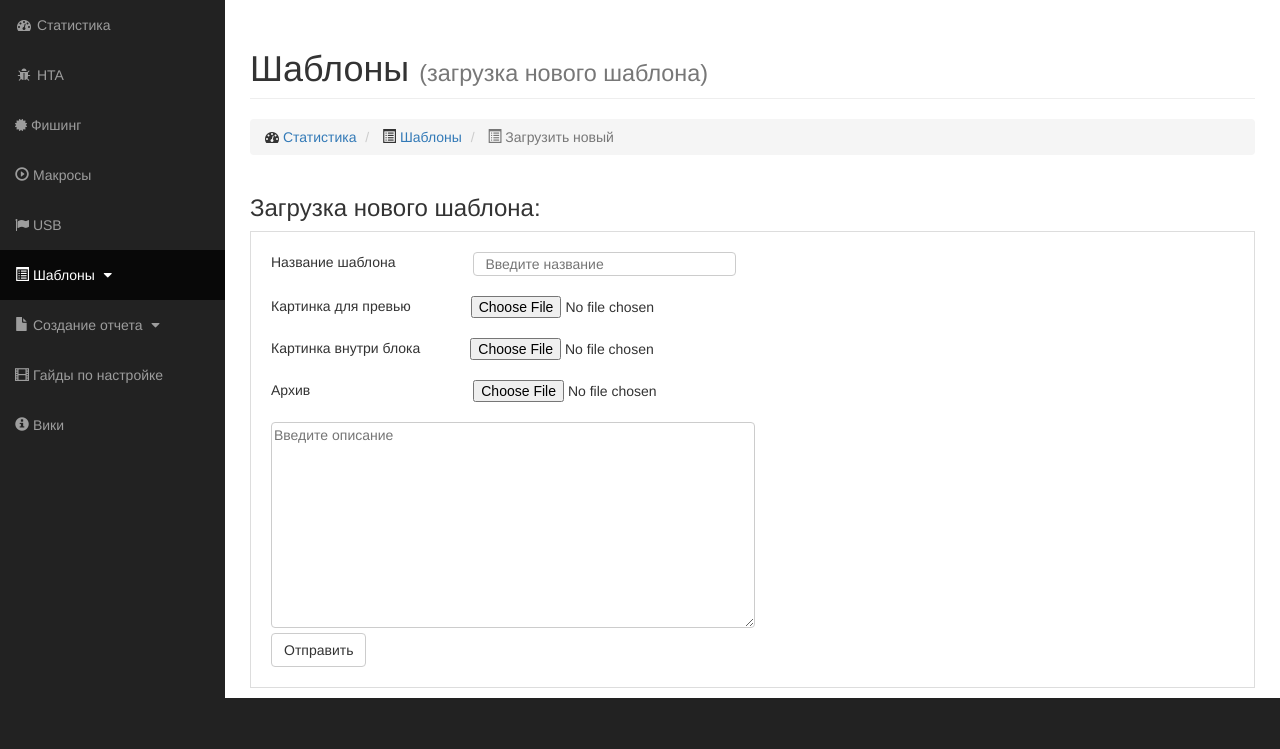
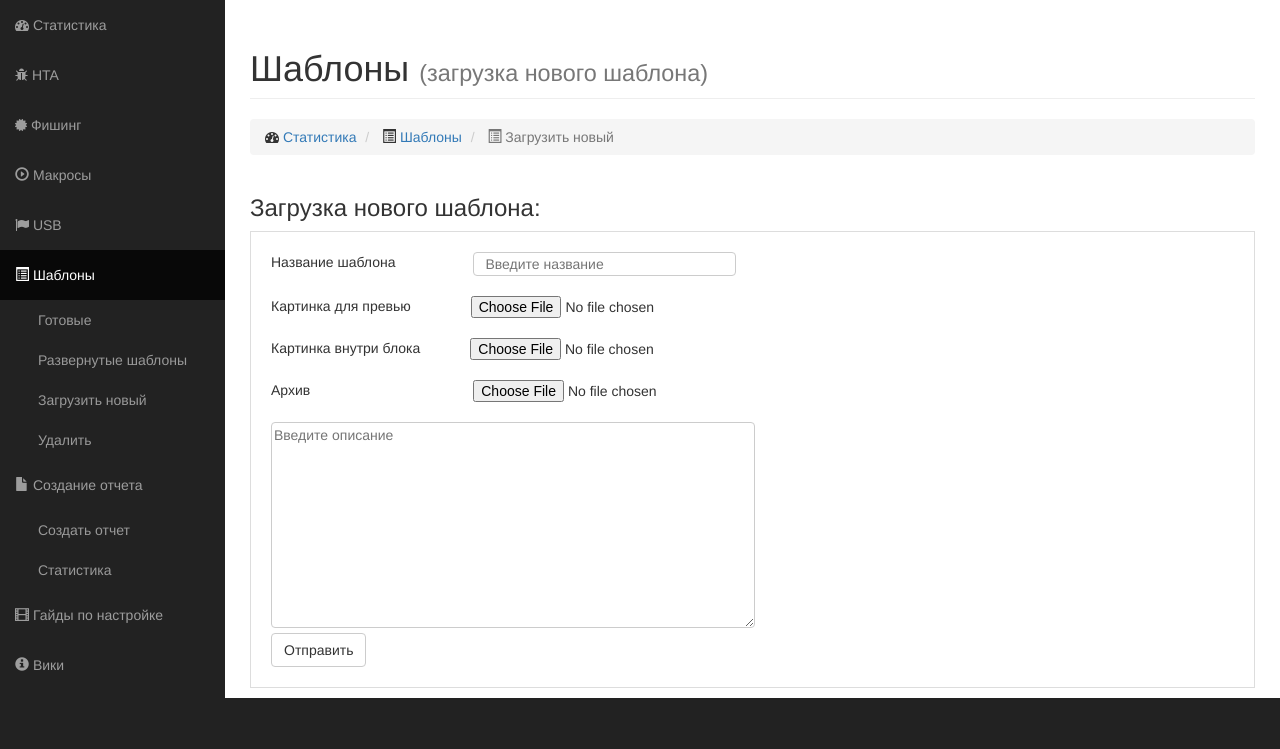
Before and after one commit to ir0njaw/HumanTracker, a PHP site: page /cc/template/new.php in a window 1280 px wide. Shown: the part 51-800 px from the top of the page. Run offline with PHP 8.4, Linux system fonts and the light colour scheme.

Commit message:
Update new.php

```diff
--- a/cc/template/new.php
+++ b/cc/template/new.php
@@ -19,6 +19,10 @@
 
     <!-- Custom Fonts -->
     <link href="../font-awesome/css/font-awesome.min.css" rel="stylesheet" type="text/css">
+
+
+    <link rel="stylesheet" type="text/css" href="../css/component.css" />
+    <script src="../js/modernizr.custom.js"></script>
 
     <!-- HTML5 Shim and Respond.js IE8 support of HTML5 elements and media queries -->
     <!-- WARNING: Respond.js doesn't work if you view the page via file:// -->
@@ -60,10 +64,10 @@
             <div class="collapse navbar-collapse navbar-ex1-collapse">
                 <ul class="nav navbar-nav side-nav">
                     <li>
-                        <a href="../"><i class="fa fa-fw fa-dashboard"></i> Статистика</a>
+                        <a href="../"><i class="fa fa-dashboard"></i> Статистика</a>
                     </li>
                     <li>
-                        <a href="../hta/"><i class="fa fa-fw fa-bug"></i> HTA</a>
+                        <a href="../hta/"><i class="fa fa-bug"></i> HTA</a>
                     </li>
                      <li>
                         <a href="../phishing/"><i class="fa fa-certificate"></i> Фишинг</a>
@@ -75,8 +79,8 @@
                         <a href="../usb/"><i class="fa fa-flag"></i> USB</a>
                     </li>
                     <li class="active">
-                        <a href="javascript:;" data-toggle="collapse" data-target="#demo"><i class="glyphicon glyphicon-list-alt"></i> Шаблоны <i class="fa fa-fw fa-caret-down"></i></a>
-                        <ul id="demo" class="collapse">
+                        <a><i class="glyphicon glyphicon-list-alt"></i> Шаблоны </a>
+                        <ul id="demo">
                             <li>
                                 <a href="../template/">Готовые</a>
                             </li>
@@ -92,8 +96,8 @@
                         </ul>
                     </li>
                     <li>
-                        <a href="javascript:;" data-toggle="collapse" data-target="#demo1"><i class="glyphicon glyphicon-file"></i> Создание отчета <i class="fa fa-fw fa-caret-down"></i></a>
-                        <ul id="demo1" class="collapse">
+                        <a><i class="glyphicon glyphicon-file"></i> Создание отчета</a>
+                        <ul id="demo1">
                             <li>
                                 <a href="../report/">Создать отчет</a>
                             </li>
```
